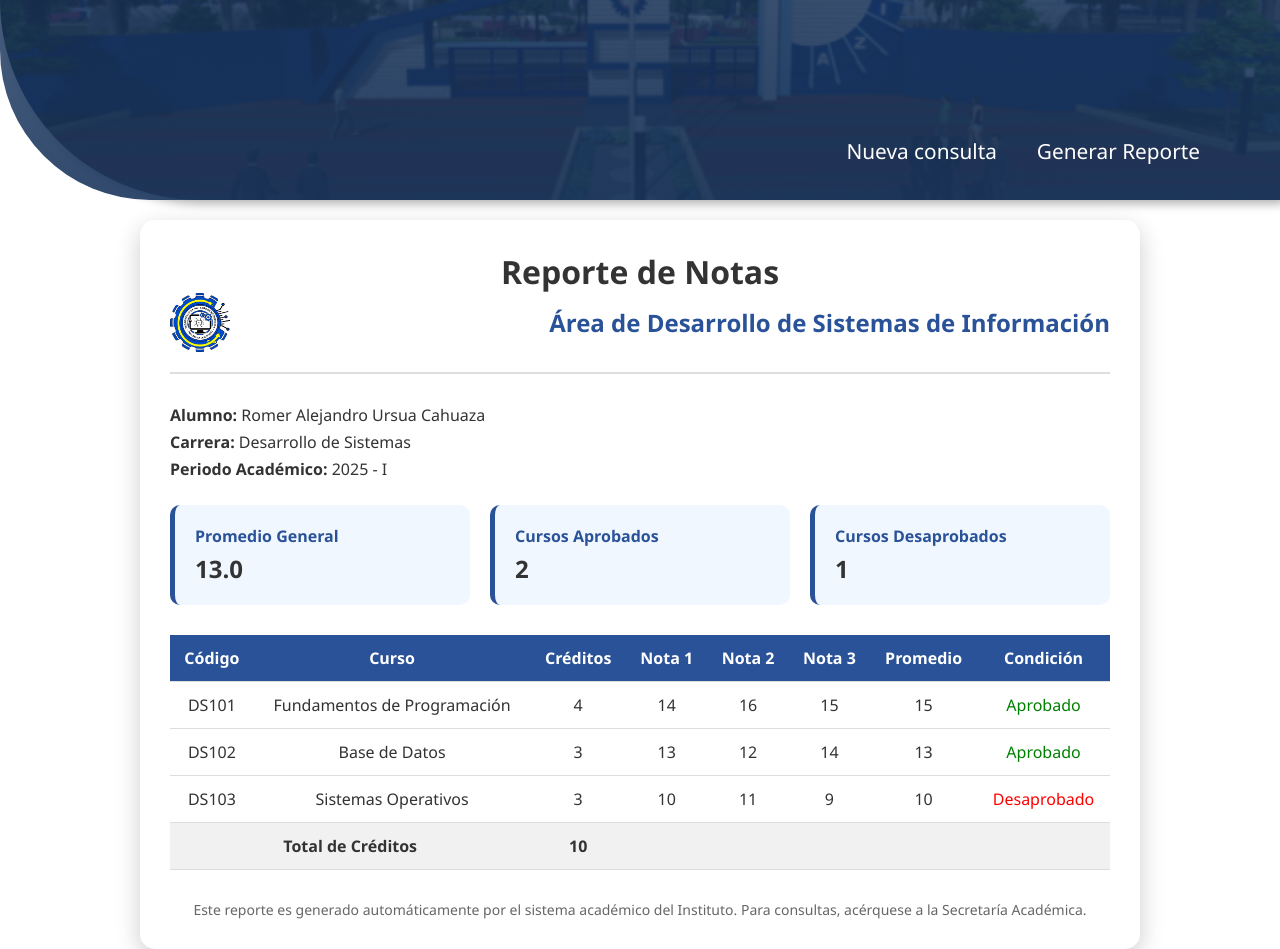
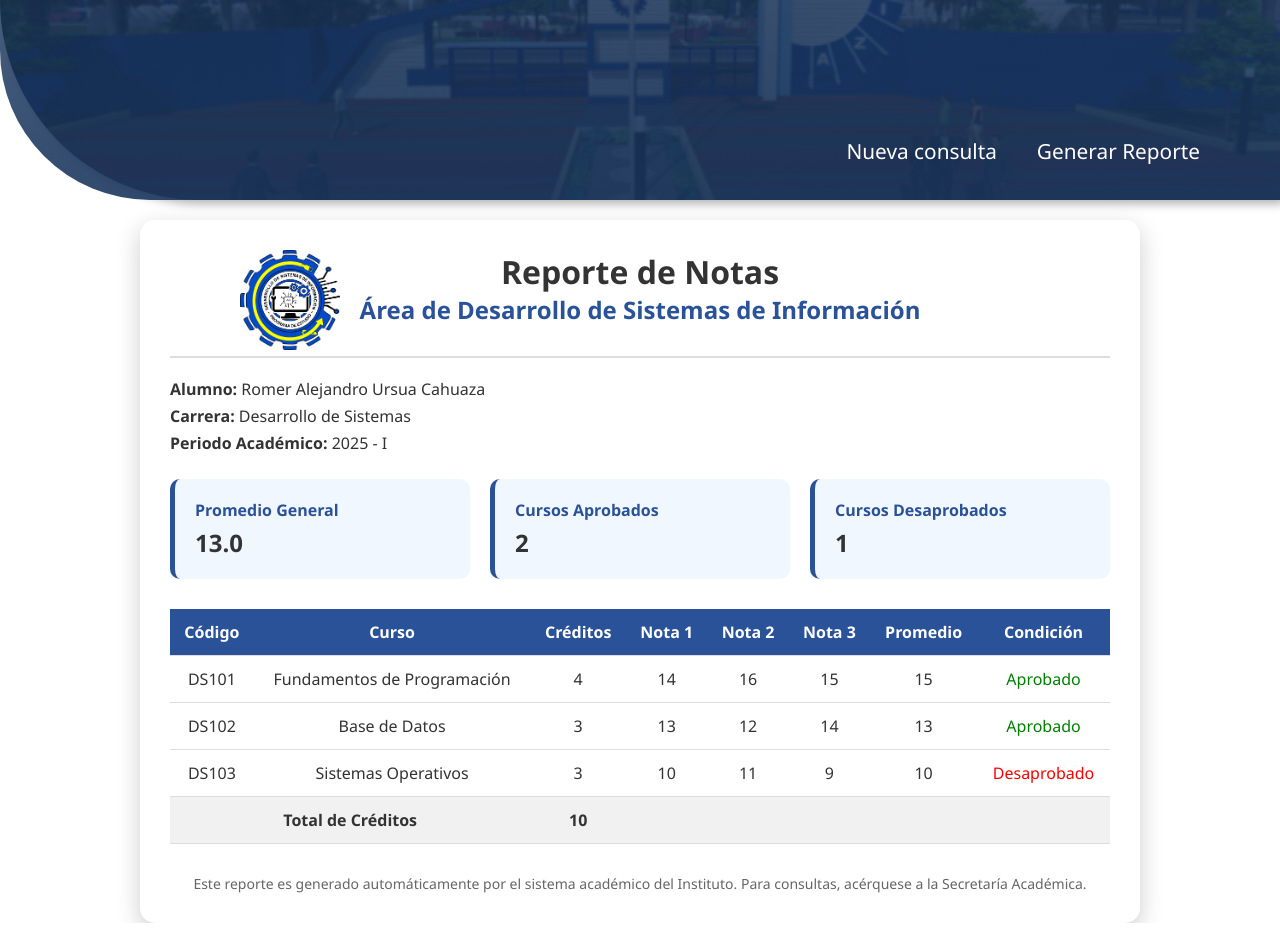
Before and after one commit to ursuaromer/ursuaromer.github.io, a plain HTML site: page paginas/Reporte.html in a window 1280 px wide. After the commit the page ends 923 px from the top, so only its background shows below. Drawn offline with Linux system fonts and the light colour scheme.

Commit message:
nueva edicion

```diff
--- a/assets/css/Reporte.css
+++ b/assets/css/Reporte.css
@@ -101,14 +101,17 @@ body {
 .header {
   display: flex;
   align-items: center;
-  justify-content: space-between;
+  justify-content:center;
   border-bottom: 2px solid #ddd;
-  padding-bottom: 20px;
-  margin-bottom: 30px;
+  padding-bottom: 30px;
+  margin-bottom: 20px;
 }
 
 .header img {
-  width: 60px;
+  width: 100px;
+  height: 100px;
+  margin: 0 700px 20px 0;
+  position: absolute;
 }
 
 .header h1 {
```
